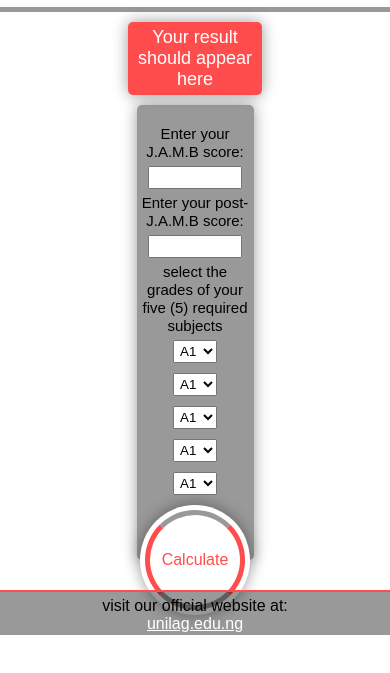
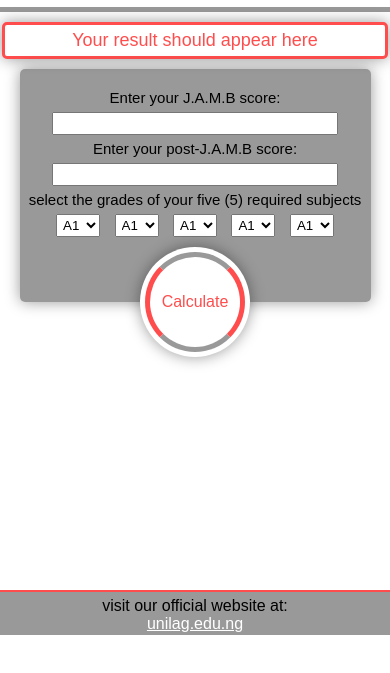
Before and after one commit to clintonpi/unilag-calc, a plain HTML site: page index.html in a window 390 px wide. Shown: the part 209-882 px from the top of the page. After the commit the page ends 844 px from the top, so only its background shows below. Drawn offline with Linux system fonts and the light colour scheme.

Commit message:
add media query and change result styling

```diff
--- a/script.js
+++ b/script.js
@@ -57,7 +57,10 @@
 
         let roundedTotalScore = totalScore.toFixed(2);
 
-        document.querySelector('#result').innerHTML = 'Your score is ' + roundedTotalScore;
+        let result = document.querySelector('#result');
+        result.innerHTML = 'Your score is ' + roundedTotalScore;
+        result.style.backgroundColor = '#ff4d4d';
+        result.style.color = 'white';
     };
 
 
--- a/style.css
+++ b/style.css
@@ -53,34 +53,27 @@ header h1 {
     margin: 10px 0;
 }
 
-#container {
-    width: 40%;
-    padding: 0 10px;
-    margin: 10px auto;
-}
-
 #result {
-    width: 80%;
+    width: 35%;
     padding: 5px;
-    margin: 0 auto 10px;
+    margin: 10px auto 10px;
     font-size: 18px;
     border-radius: 5px;
-    color: white;
-    background-color: #ff4d4d;
+    color: #ff4d4d;
+    background-color: white;
+    border: 3px solid #ff4d4d;
     box-shadow: 0 0  15px rgba(0, 0, 0, .4);
 }
 
 #scores {
-    width: 75%;
-    padding: 20px 5px 60px;
+    width: 30%;
+    padding: 20px 2px 60px;
     margin: 0 auto;
     border-radius: 5px;
     box-shadow: 0 0  15px rgba(0, 0, 0, .4);
     background-color: rgba(0, 0, 0, .4);
     box-sizing: border-box;
 }
-
-
 
 #wrap {
     background-color: white;
@@ -178,47 +171,47 @@ footer a {
 media queries
 ************/
 
-/*big tablets
+/*big tablets*/
 @media screen and (max-width: 1200px) {
-    .exams {
-        width: 40%;
+    #result {
+        width: 45%;
     }
 
-    .action, .action:hover {
-        margin-top: 10px;
+    #scores {
+        width: 40%;
     }
 }
 
-/*tablets
+/*tablets*/
 @media screen and (max-width: 800px) {
-    .exams {
-        width: 50%;
+    #result {
+        width: 55%;
     }
 
-    .action, .action:hover {
-        margin-top: 10px;
+    #scores {
+        width: 50%;
     }
 }
 
-/*big mobiles
+/*big mobiles*/
 @media screen and (max-width: 650px) {
-    .exams {
-        width: 75%;
+    #result {
+        width: 80%;
     }
 
-    .action, .action:hover {
-        margin-top: 10px;
+    #scores {
+        width: 75%;
     }
 }
 
-/*mobiles
+/*mobiles*/
 @media screen and (max-width: 400px) {
-    .exams {
-        width: 98%;
+    #result {
+        width: 95%;
     }
 
-    .action, .action:hover {
-        margin-top: 10px;
+    #scores {
+        width: 90%;
     }
 }
 
@@ -226,10 +219,10 @@ media queries
 
 /*all that won't show footer on full screen*/
 
-/* @media screen and (max-height: 650px) {
+@media screen and (max-height: 625px) {
     footer {
         position: relative;
         bottom: 0;
     }
 
-} */
+}
```
